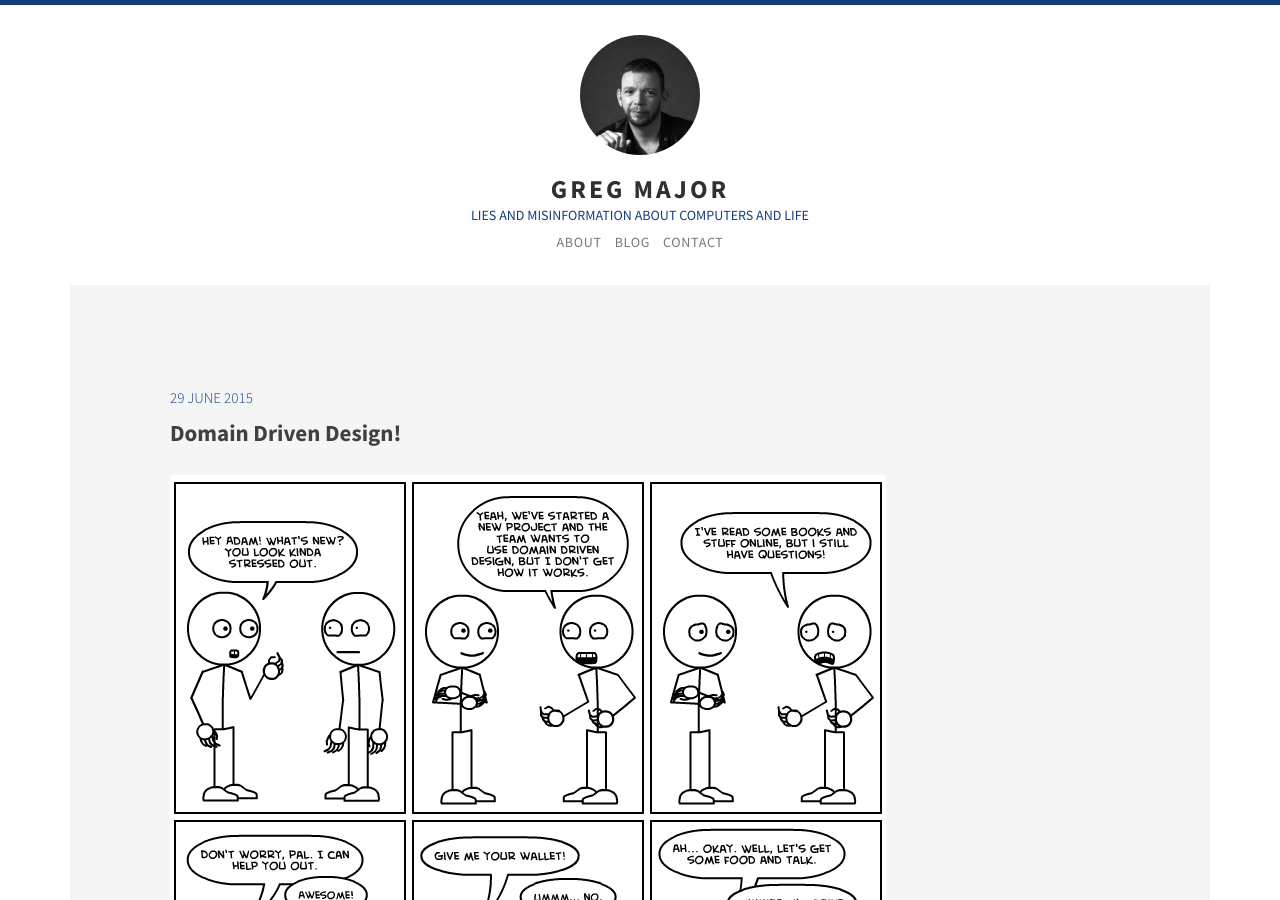
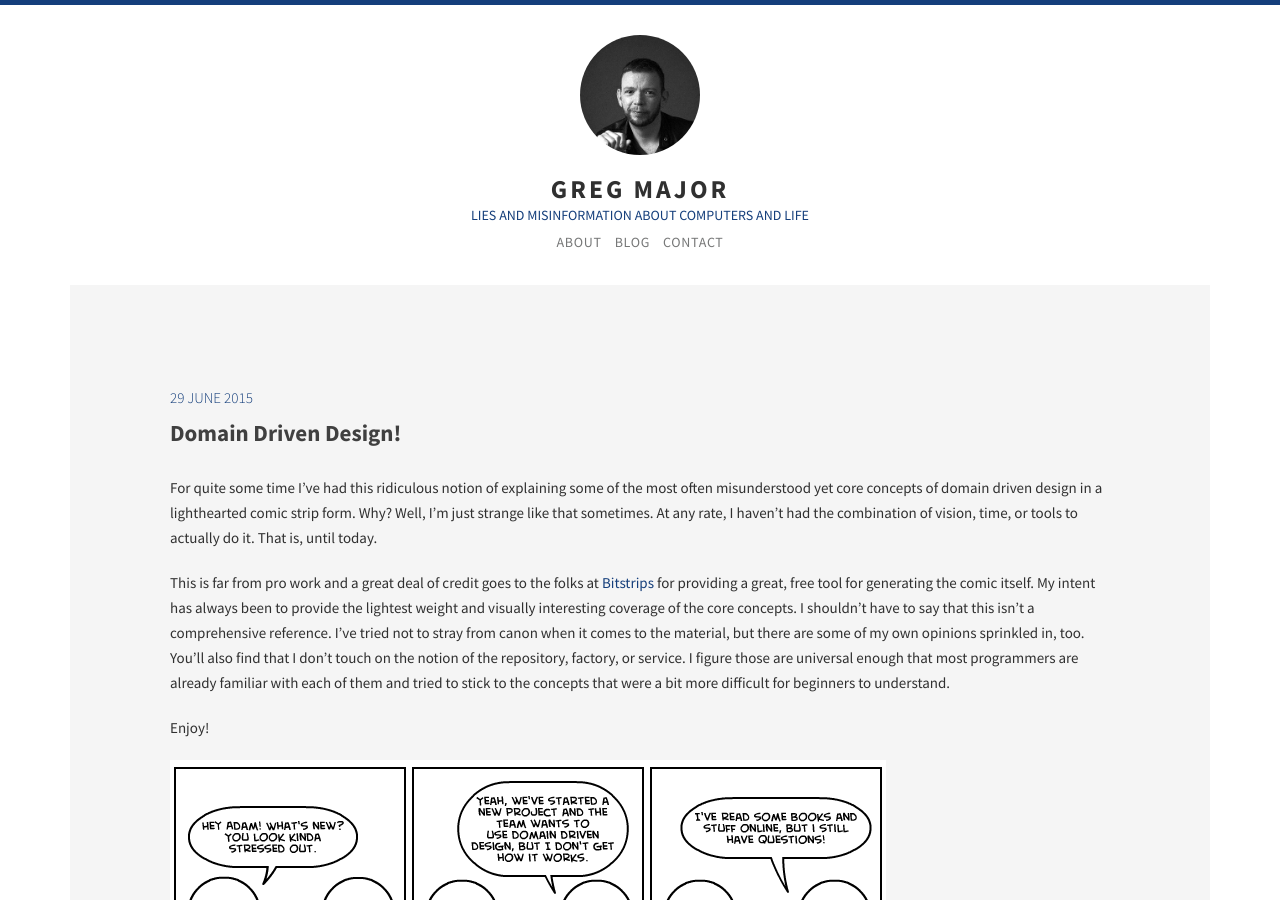
Before and after one commit to gregmajor/gregmajor.github.io, a Jekyll site: the page built from _posts/2015-06-29-domain-driven-design.markdown, in a window 1280 px wide and 900 px high. Built offline with Jekyll 4.4.1, drawn with Linux system fonts in a browser that asks for light colours; Markdown is read by kramdown in place of the engine named in the settings.

Commit message:
Added some text

```diff
--- a/_posts/2015-06-29-domain-driven-design.markdown
+++ b/_posts/2015-06-29-domain-driven-design.markdown
@@ -10,4 +10,10 @@ tags:
 - design
 ---
 
+For quite some time I've had this ridiculous notion of explaining some of the most often misunderstood yet core concepts of domain driven design in a lighthearted comic strip form. Why? Well, I'm just strange like that sometimes. At any rate, I haven't had the combination of vision, time, or tools to actually do it. That is, until today.
+
+This is far from pro work and a great deal of credit goes to the folks at [Bitstrips](http://www.bitstrips.com) for providing a great, free tool for generating the comic itself. My intent has always been to provide the lightest weight and visually interesting coverage of the core concepts. I shouldn't have to say that this isn't a comprehensive reference. I've tried not to stray from canon when it comes to the material, but there are some of my own opinions sprinkled in, too. You'll also find that I don't touch on the notion of the repository, factory, or service. I figure those are universal enough that most programmers are already familiar with each of them and tried to stick to the concepts that were a bit more difficult for beginners to understand.
+
+Enjoy!
+
 ![Domain Driven Design comic](/img/blog/ddd-comic.png)
```
